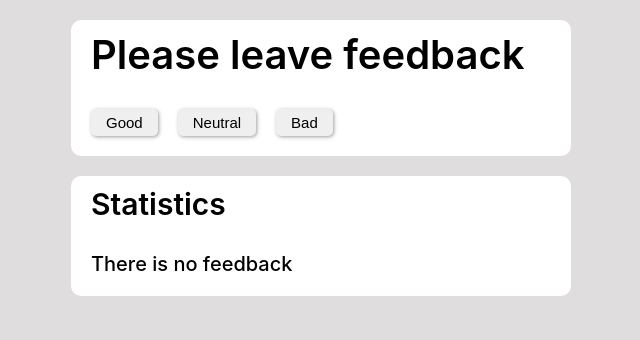
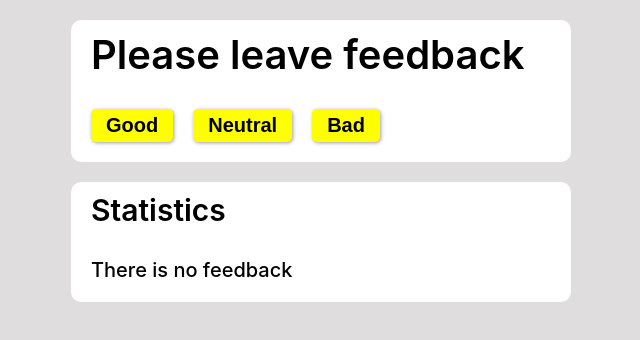
Before and after one commit to OlgaSharhorodska/goit-react-hw-04-feedback, a React (Create React App) app: page / in a window 1280 px wide. Shown: the top 340 px of the page, without its empty margins (319-959 px from the left). Built offline with nearby package versions, Linux system fonts and the light colour scheme.

Commit message:
add styles

```diff
--- a/src/components/App.jsx
+++ b/src/components/App.jsx
@@ -1,5 +1,5 @@
 import { useState } from 'react';
-import { FeedbackOption } from './FeedBack/Feedback';
+import { FeedbackOption } from './Feedback/Feedback';
 import { Statistics } from './Statistics/Statistics';
 import { Section } from './Section/Section';
 import { Notification } from './Notification/Notification';
--- a/src/components/Feedback/Feedback.styled.js
+++ b/src/components/Feedback/Feedback.styled.js
@@ -10,13 +10,14 @@ export const Button = styled.button`
   border: none;
   border-radius: 5px;
   text-transform: capitalize;
-
-  font-size: 15px;
+  background-color: yellow;
+  font-weight: 700;
+  font-size: 20px;
   cursor: pointer;
   box-shadow: 1px 1px 5px rgba(0, 0, 0, 0.2), 1px 1px 3px rgba(0, 0, 0, 0.2);
 
   &:hover {
-    background-color: white;
+    background-color: grey;
   }
   &:active {
     color: red;
```
